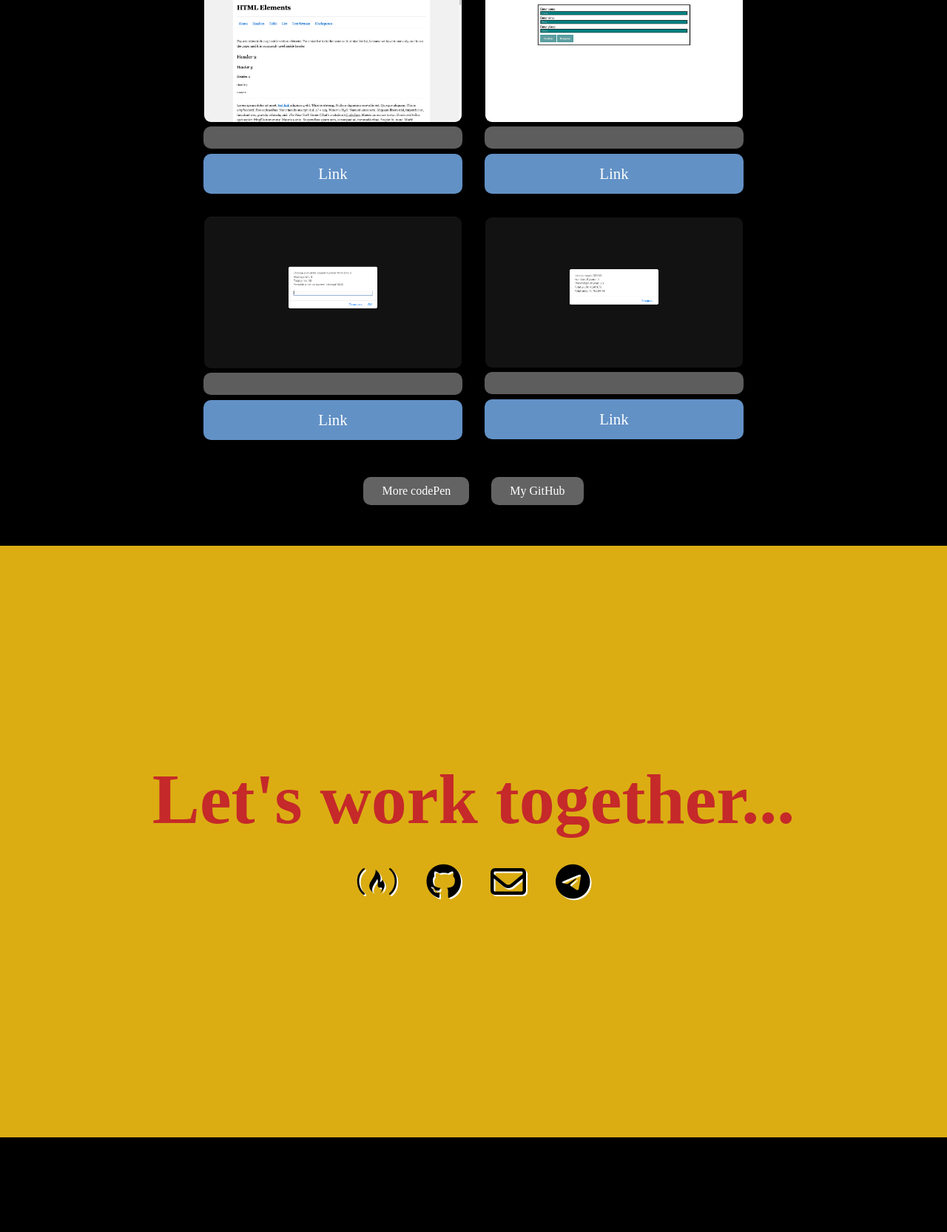
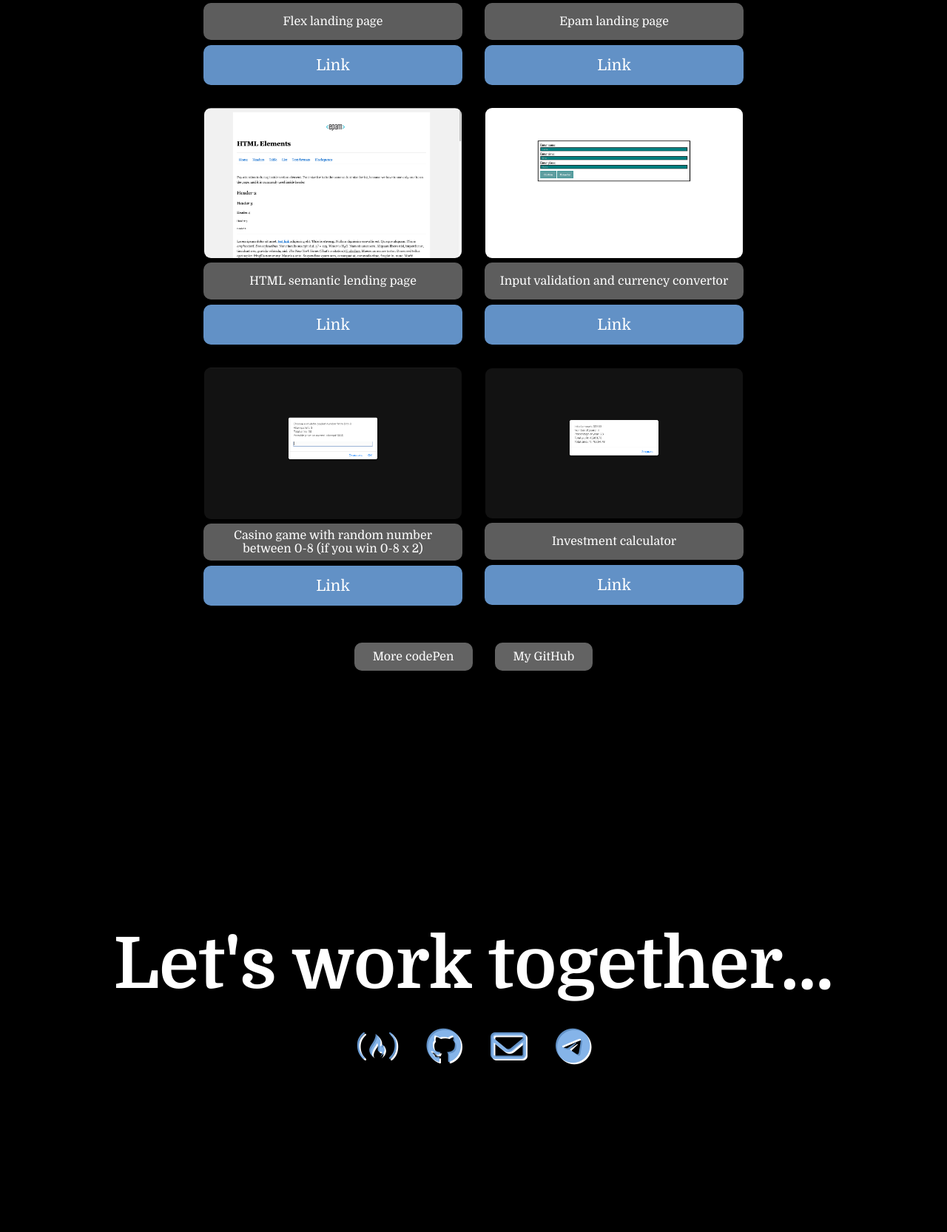
Before and after one commit to Lutsyk/portfolio, a PHP site: page / in a window 1280 px wide. Shown: the part 4834-6500 px from the top of the page at 74% size. Before the commit the page ends 6372 px from the top, so only its background shows below. Run offline with PHP 8.4, Linux system fonts and the light colour scheme; some libraries are stand-ins or nearby versions.

Commit message:
pre-relise

```diff
--- a/Flappy_B/style.css
+++ b/Flappy_B/style.css
@@ -6,6 +6,8 @@
     bottom: 0;
     left: 0;
     right: 0;
+    min-height: 65vh;
+    width: auto;
 }
 
 html{
--- a/index.html
+++ b/index.html
@@ -19,7 +19,7 @@
                 Projects
             </a>
             <a href="#work">
-                Work
+                Contact me
             </a>
         </div>
     </nav>
@@ -29,13 +29,13 @@
         <h1>Max Lutsenko</h1>
         <h2>ABOUT ME</h2>
         <div class="about-me">
-            <p>
-                Avid front-end developer with proficiency in a range of programming languages - JavaScript,
-                HTML, CSS, and others- and frameworks - Bootstrap, Ionic, and Mocha, among others.
+            <p>Avid front-end developer with proficiency in a range of programming languages
+                - JavaScript, HTML, CSS, and others
+                - and frameworks - Bootstrap, Ionic, and Mocha, among others.
                 Expert in libraries, such as React and Three.js.
+
                 Skilled team player by virtue of being a professional track and field athlete for 10 years.
-                Wields professional working proficiency in English, and native in Russian and Ukrainian.
-            </p>
+                Wields professional working proficiency in English, and native in Russian and Ukrainian.</p>
         </div>
     </section>
 
@@ -45,7 +45,7 @@
 
             <div class="img-section">
                 <div>
-                    <img src="img/14.png" alt="" class="work-img">
+                    <img src="img/14.png" class="work-img">
                     <div class="info-pj">
                         <p>Card Slider</p>
                     </div>
@@ -55,7 +55,7 @@
                 </div>
 
                 <div>
-                    <img src="img/13.png" alt="" class="work-img">
+                    <img src="img/13.png" class="work-img">
                     <div class="info-pj">
                         <p>Card Slider</p>
                     </div>
@@ -67,9 +67,9 @@
 
             <div class="img-section">
                 <div>
-                    <img src="img/23.png" alt="" class="work-img">
+                    <img src="img/23.png" class="work-img">
                     <div class="info-pj">
-                        <p></p>
+                        <p>Random (5-20) advice from api</p>
                     </div>
                     <a href="gMadvice/index.html" target="_blank" class="link-work">
                         <p class="button-section">Link</p>
@@ -77,9 +77,9 @@
                 </div>
 
                 <div>
-                    <img src="img/24.png" alt="" class="work-img">
+                    <img src="img/24.png" class="work-img">
                     <div class="info-pj">
-                        <p></p>
+                        <p>ToDo on React with api <a href="https://github.com/Lutsyk/ToDo_React" target="_blank">github</a></p>
                     </div>
                     <a href="https://react-todo-portfolio.herokuapp.com" target="_blank" class="link-work">
                         <p class="button-section">Link</p>
@@ -89,9 +89,9 @@
 
             <div class="img-section">
                 <div>
-                    <img src="img/25.png" alt="" class="work-img">
+                    <img src="img/25.png" class="work-img">
                     <div class="info-pj">
-                        <p></p>
+                        <p>React Stopwatch <a href="https://github.com/Lutsyk/ReactStopWatch" target="_blank">github</a></p>
                     </div>
                     <a href="https://react-stopwatch-portfolio.herokuapp.com" target="_blank" class="link-work">
                         <p class="button-section">Link</p>
@@ -99,9 +99,9 @@
                 </div>
 
                 <div>
-                     <img src="img/26.png" alt="" class="work-img">
+                     <img src="img/26.png" class="work-img">
                      <div class="info-pj">
-                        <p></p>
+                        <p>Chat app with socket.io <a href="https://github.com/Lutsyk/Fito_Chat" target="_blank">github</a></p>
                     </div>
                     <a href="https://fitochat1.herokuapp.com" target="_blank" class="link-work">
                         <p class="button-section">Link</p>
@@ -111,9 +111,9 @@
 
             <div class="img-section">
                 <div>
-                    <img src="img/7.png" alt="" class="work-img">
+                    <img src="img/7.png" class="work-img">
                     <div class="info-pj">
-                        <p></p>
+                        <p>Game store with boodstrap</p>
                     </div>
                     <a href="6/index.html" target="_blank" class="link-work">
                         <p class="button-section">Link</p>
@@ -121,9 +121,9 @@
                 </div>
 
                 <div>
-                    <img src="img/8.png" alt="" class="work-img">
+                    <img src="img/8.png" class="work-img">
                     <div class="info-pj">
-                        <p></p>
+                        <p>Game on vanilla JS with sprite animation</p>
                     </div>
                     <a href="Flappy_B/FlappyB.html" target="_blank" class="link-work">
                         <p class="button-section">Link</p>
@@ -133,9 +133,9 @@
 
             <div class="img-section">
                 <div>
-                    <img src="img/18.png" alt="" class="work-img">
+                    <img src="img/18.png" class="work-img">
                     <div class="info-pj">
-                        <p></p>
+                        <p>Calendar with css grid</p>
                     </div>
                     <a href="16/index.html" target="_blank" class="link-work">
                         <p class="button-section">Link</p>
@@ -143,9 +143,9 @@
                 </div>
 
                 <div>
-                    <img src="img/12.png" alt="" class="work-img">
+                    <img src="img/12.png" class="work-img">
                     <div class="info-pj">
-                        <p></p>
+                        <p>Board on vanilla JS</p>
                     </div>
                     <a href="04-board-sources/index.html" target="_blank" class="link-work">
                         <p class="button-section">Link</p>
@@ -155,9 +155,9 @@
 
             <div class="img-section">
                 <div>
-                    <img src="img/17.png" alt="" class="work-img">
+                    <img src="img/17.png" class="work-img">
                     <div class="info-pj">
-                        <p></p>
+                        <p>Drag and Drop with vanilla JS</p>
                     </div>
                     <a href="02-drag-n-drop-sources/index.html" target="_blank" class="link-work">
                         <p class="button-section">Link</p>
@@ -165,9 +165,9 @@
                 </div>
 
                 <div>
-                    <img src="img/19.png" alt="" class="work-img">
+                    <img src="img/19.png" class="work-img">
                     <div class="info-pj">
-                        <p></p>
+                        <p>Aim Game on vanilla JS</p>
                     </div>
                     <a href="05-aim-game-sources/index.html" target="_blank" class="link-work">
                         <p class="button-section">Link</p>
@@ -177,18 +177,18 @@
 
             <div class="img-section">
                 <div>
-                    <img src="img/1.png" alt="" class="work-img">
+                    <img src="img/1.png" class="work-img">
                     <div class="info-pj">
-                        <p></p>
+                        <p>Porshe page</p>
                     </div>
                     <a href="Porshe/index.html" target="_blank" class="link-work">
                         <p class="button-section">Link</p>
                     </a>
                 </div>
                 <div>
-                    <img src="img/2.png" alt="" class="work-img">
+                    <img src="img/2.png" class="work-img">
                     <div class="info-pj">
-                        <p></p>
+                        <p>Bootstrap landing page</p>
                     </div>
                     <a href="15/index.html" target="_blank" class="link-work">
                         <p class="button-section">Link</p>
@@ -198,9 +198,9 @@
 
             <div class="img-section">
                 <div>
-                    <img src="img/15.png" alt="" class="work-img">
+                    <img src="img/15.png" class="work-img">
                     <div class="info-pj">
-                        <p></p>
+                        <p>Work with local storage</p>
                     </div>
                     <a href="10/index.html" target="_blank" class="link-work">
                         <p class="button-section">Link</p>
@@ -208,9 +208,9 @@
                 </div>
 
                 <div>
-                    <img src="img/16.png" alt="" class="work-img">
+                    <img src="img/16.png" class="work-img">
                     <div class="info-pj">
-                        <p></p>
+                        <p>Work with table and sort </p>
                     </div>
                     <a href="11/index.html" target="_blank" class="link-work">
                         <p class="button-section">Link</p>
@@ -220,9 +220,9 @@
 
             <div class="img-section">
                 <div>
-                    <img src="img/5.png" alt="" class="work-img">
+                    <img src="img/5.png" class="work-img">
                     <div class="info-pj">
-                        <p></p>
+                        <p>Landing page</p>
                     </div>
                     <a href="4/index.html" target="_blank" class="link-work">
                         <p class="button-section">Link</p>
@@ -230,9 +230,9 @@
                 </div>
 
                 <div>
-                    <img src="img/6.png" alt="" class="work-img">
+                    <img src="img/6.png" class="work-img">
                     <div class="info-pj">
-                        <p></p>
+                        <p>Responsive Healse care landing page</p>
                     </div>
                     <a href="5/index.html" target="_blank" class="link-work">
                         <p class="button-section">Link</p>
@@ -242,9 +242,9 @@
 
             <div class="img-section">
                 <div>
-                    <img src="img/11.png" alt="" class="work-img">
+                    <img src="img/11.png" class="work-img">
                     <div class="info-pj">
-                        <p></p>
+                        <p>Landinge page with dark theme</p>
                     </div>
                     <a href="3B/index.html" target="_blank" class="link-work">
                         <p class="button-section">Link</p>
@@ -252,9 +252,9 @@
                 </div>
 
                 <div>
-                    <img src="img/10.png" alt="" class="work-img">
+                    <img src="img/10.png" class="work-img">
                     <div class="info-pj">
-                        <p></p>
+                        <p>Landinge page with white theme</p>
                     </div>
                     <a href="3W/index.html" target="_blank" class="link-work">
                         <p class="button-section">Link</p>
@@ -264,18 +264,18 @@
 
             <div class="img-section">
                 <div>
-                    <img src="img/3.png" alt="" class="work-img">
+                    <img src="img/3.png" class="work-img">
                     <div class="info-pj">
-                        <p></p>
+                        <p>Flex landing page</p>
                     </div>
                     <a href="14/index.html" target="_blank" class="link-work">
                         <p class="button-section">Link</p>
                     </a>
                 </div>
                 <div>
-                    <img src="img/4.png" alt="" class="work-img">
+                    <img src="img/4.png" class="work-img">
                     <div class="info-pj">
-                        <p></p>
+                        <p>Epam landing page</p>
                     </div>
                     <a href="2/index.html" target="_blank" class="link-work">
                         <p class="button-section">Link</p>
@@ -285,9 +285,9 @@
 
             <div class="img-section">
                 <div>
-                    <img src="img/9.png" alt="" class="work-img">
+                    <img src="img/9.png" class="work-img">
                     <div class="info-pj">
-                        <p></p>
+                        <p>HTML semantic lending page</p>
                     </div>
                     <a href="1/index.html" target="_blank" class="link-work">
                         <p class="button-section">Link</p>
@@ -295,9 +295,9 @@
                 </div>
 
                 <div>
-                    <img src="img/22.png" alt="" class="work-img">
+                    <img src="img/22.png" class="work-img">
                     <div class="info-pj">
-                        <p></p>
+                        <p>Input validation and currency convertor</p>
                     </div>
                     <a href="8/index.html" target="_blank" class="link-work">
                         <p class="button-section">Link</p>
@@ -307,9 +307,10 @@
 
             <div class="img-section">
                 <div>
-                    <img src="img/21.png" alt="" class="work-img">
+                    <img src="img/21.png" class="work-img">
                     <div class="info-pj">
-                        <p></p>
+                        <p>Casino game with random number
+                            between 0-8 (if you win 0-8 x 2)</p>
                     </div>
                     <a href="7/task2.html" target="_blank" class="link-work">
                         <p class="button-section">Link</p>
@@ -317,9 +318,9 @@
                 </div>
 
                 <div>
-                    <img src="img/20.png" alt="" class="work-img">
+                    <img src="img/20.png" class="work-img">
                     <div class="info-pj">
-                        <p></p>
+                        <p>Investment calculator</p>
                     </div>
                     <a href="7/task1.html" target="_blank" class="link-work">
                         <p class="button-section">Link</p>
--- a/style.css
+++ b/style.css
@@ -1,7 +1,10 @@
+@import url('https://fonts.googleapis.com/css2?family=Domine:wght@400;500;600;700&display=swap');
+
 * {
     box-sizing: border-box;
     margin: 0;
     padding: 0;
+    font-family: 'Domine', serif;
 }
 
 #navbar{
@@ -31,7 +34,7 @@
 }
 
 .navbar-info a:hover {
-    background: rgb(235, 124, 124);
+    background: rgba(86, 158, 251, 0.979);
     transition: 1s ease-in-out ;
 }
 
@@ -80,10 +83,13 @@
     margin: 10px;
     width: 50%;
     height: auto;
-    border-color: transparent;
     background-color: white;
-    box-shadow: -1px 5px 9px 0px #000000;
 }
+
+.about-me p{
+    white-space: pre-line;
+}
+
 
 #projects{
     background-color: rgb(0, 0, 0);
@@ -168,7 +174,7 @@
 
 
 #work{
-    background-color: rgb(219, 173, 19);
+    background-color: rgb(0, 0, 0);
     display: flex;
     flex-direction: column;
     align-items: center;
@@ -183,21 +189,21 @@
 
 #work h1{
     font-size: 6rem;
-    color: rgb(197, 41, 41);
+    color: rgb(255, 255, 255);
 }
 
 #work div a{
     font-size: 3rem;
     padding: 10px;
     margin: 10px;
-    color: rgb(0, 0, 0);
+    color: rgba(114, 168, 230, 0.863);
     text-shadow: 2px 2px rgb(255, 255, 255);
 }
 
 #work div a:hover{
     transition: 1s ease;
     color: rgb(255, 255, 255);
-    text-shadow: 2px 2px rgb(0, 0, 0);
+    text-shadow: 2px 2px  rgba(86, 158, 251, 0.979);
 }
 
 .info-pj {
@@ -207,10 +213,24 @@
     border-radius: 10px;
     width: 100%;
     margin-bottom: 7px;
+    height: 50px;
+}
+
+.info-pj p{
+    white-space: pre-line;
+}
+
+.info-pj a{
+    color: white;
+}
+
+.info-pj a:hover{
+    transition: 1s ease;
+    color: rgba(86, 158, 251, 0.979);
 }
 
 #projects h1{
-    font-size: 5rem;
+    font-size: 4rem;
     color: rgb(246, 247, 248);
     text-shadow: 2px 2px rgb(180, 180, 180);
 }
```
